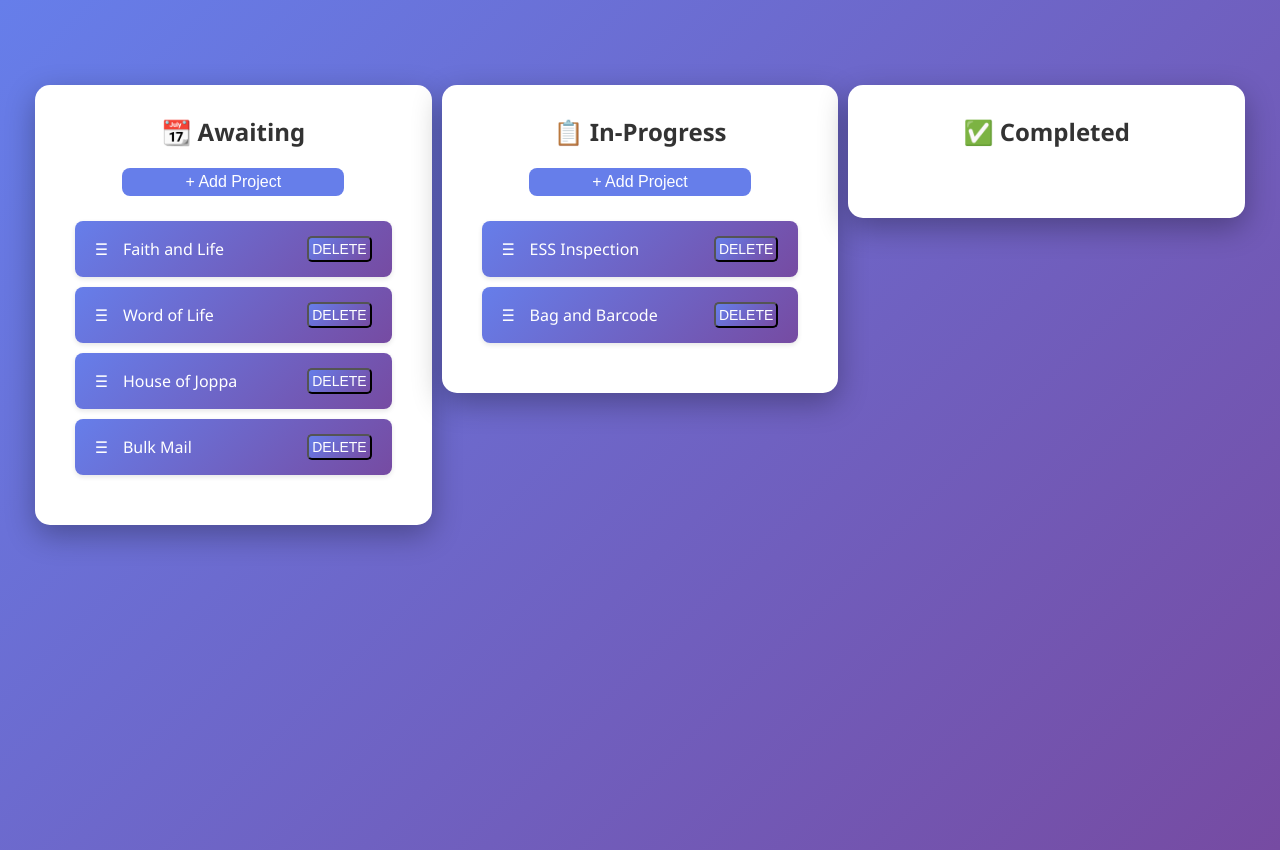
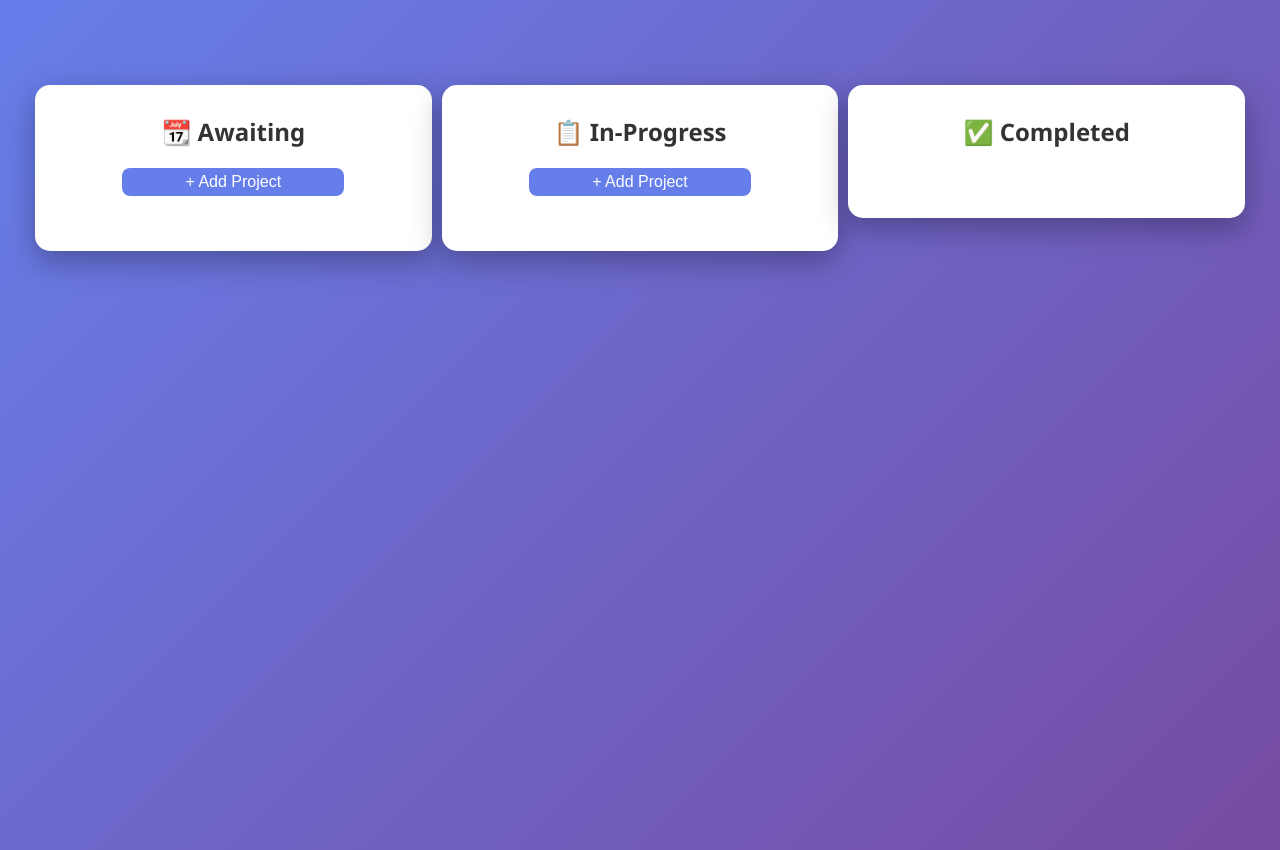
Before and after one commit to Neolithic02/Project-Manager-Work, a plain HTML site: page index.html in a window 1280 px wide. Drawn offline with nearby package versions, Linux system fonts and the light colour scheme.

Commit message:
misc tweaks and style adjustments

```diff
--- a/index.html
+++ b/index.html
@@ -136,18 +136,15 @@
         <h1>📆 Awaiting</h1>
         <button class="addbtn" onclick="addItem('list1')">+ Add Project</button>
         <ul id="list1" class="sortlist">
-            <li><span class="handle">☰</span><span>Faith and Life</span><button class="delbtn">DELETE</button></li>
-            <li><span class="handle">☰</span><span>Word of Life</span><button class="delbtn">DELETE</button></li>
-            <li><span class="handle">☰</span><span>House of Joppa</span><button class="delbtn">DELETE</button></li>
-            <li><span class="handle">☰</span><span>Bulk Mail</span><button class="delbtn">DELETE</button></li>
+            <!-- <li><span class="handle">☰</span><span>Faith and Life</span><button class="delbtn">DELETE</button></li> -->
+
         </ul>
     </div>
     <div class="container">
         <h1>📋 In-Progress</h1>
         <button class="addbtn" onclick="addItem('list2')">+ Add Project</button>
         <ul id="list2" class="sortlist">
-            <li><span class="handle">☰</span><span>ESS Inspection</span><button class="delbtn">DELETE</button></li>
-            <li><span class="handle">☰</span><span>Bag and Barcode</span><button class="delbtn">DELETE</button></li>
+            <!-- <li><span class="handle">☰</span><span>Bag and Barcode</span><button class="delbtn">DELETE</button></li> -->
         </ul>
     </div>
     <div class="container">
```
